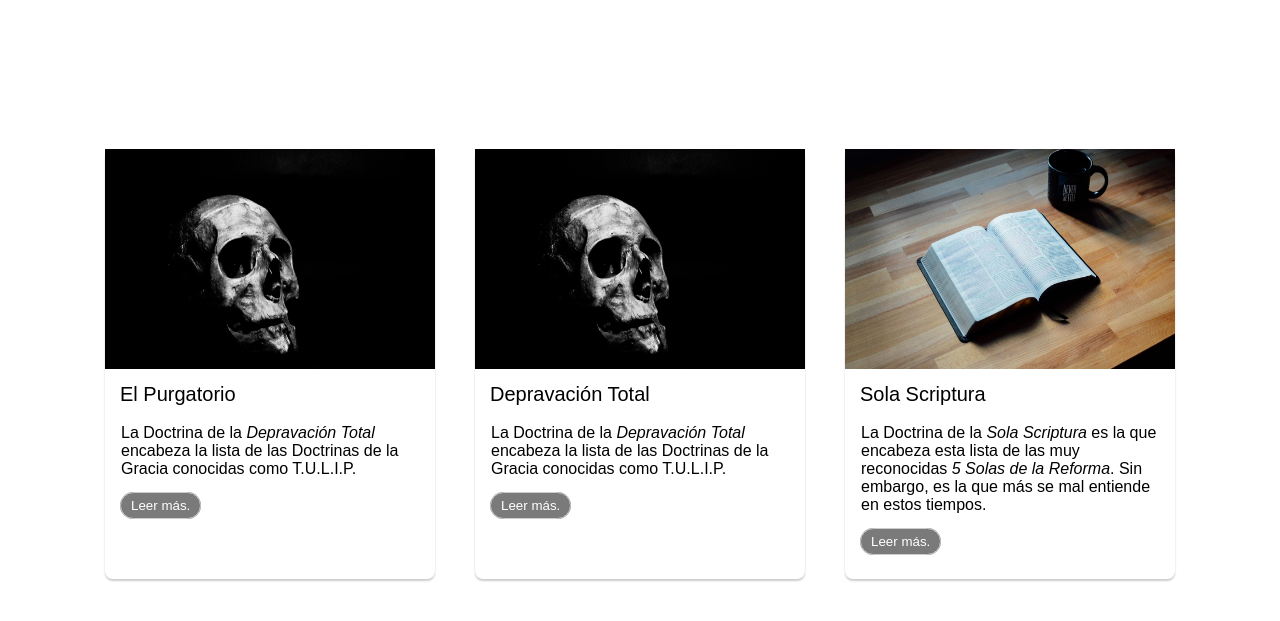
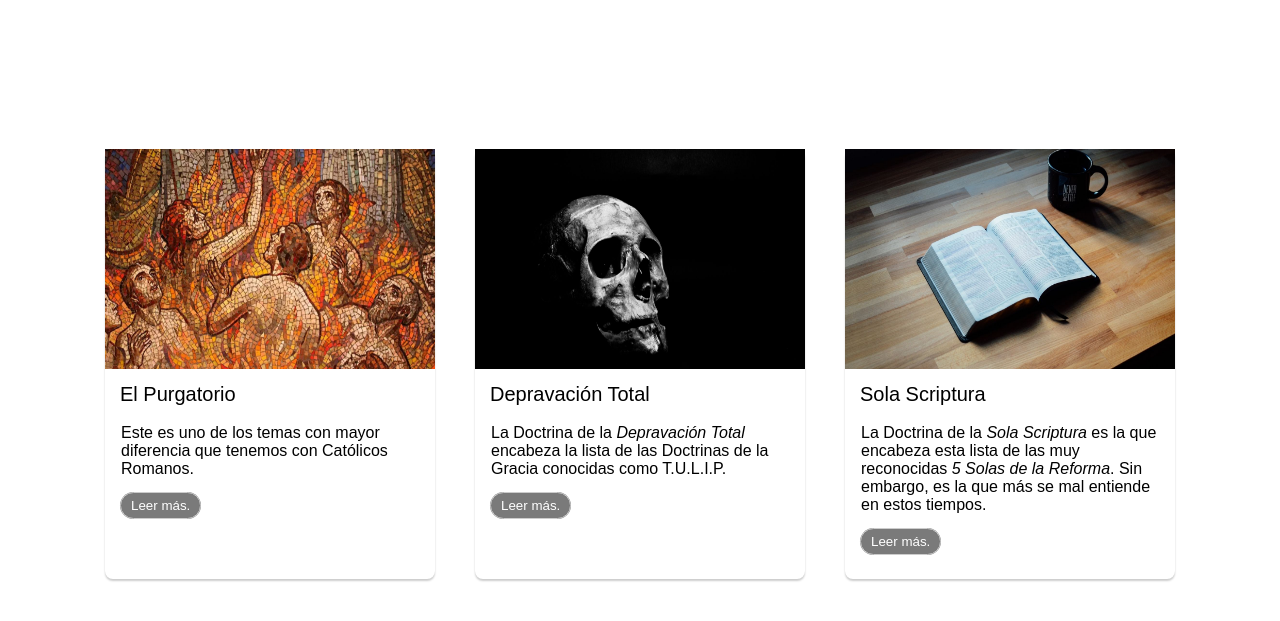
Before and after one commit to CoramDeoOficial/CoramDeo.github.io, a plain HTML site: page index.html in a window 1280 px wide. Shown: the part 705-1326 px from the top of the page. Drawn offline with Linux system fonts and the light colour scheme; a web font is replaced by a local one.

Commit message:
Update index.html

```diff
--- a/index.html
+++ b/index.html
@@ -84,10 +84,10 @@
    <div class="container-blog">
 
        <div class="card">
-          <img src="img/depravacion.jpg">
+          <img src="img/purgatorio.jpg">
           <h4>El Purgatorio</h4>
           <br>
-          <p>La Doctrina de la <i>Depravación Total</i> encabeza la lista de las Doctrinas de la Gracia conocidas como T.U.L.I.P.</p>
+          <p>Este es uno de los temas con mayor diferencia que tenemos con Católicos Romanos.</p>
           <br>
           <a href="El-purgatorio.html">Leer más.</a>
       </div>
```
